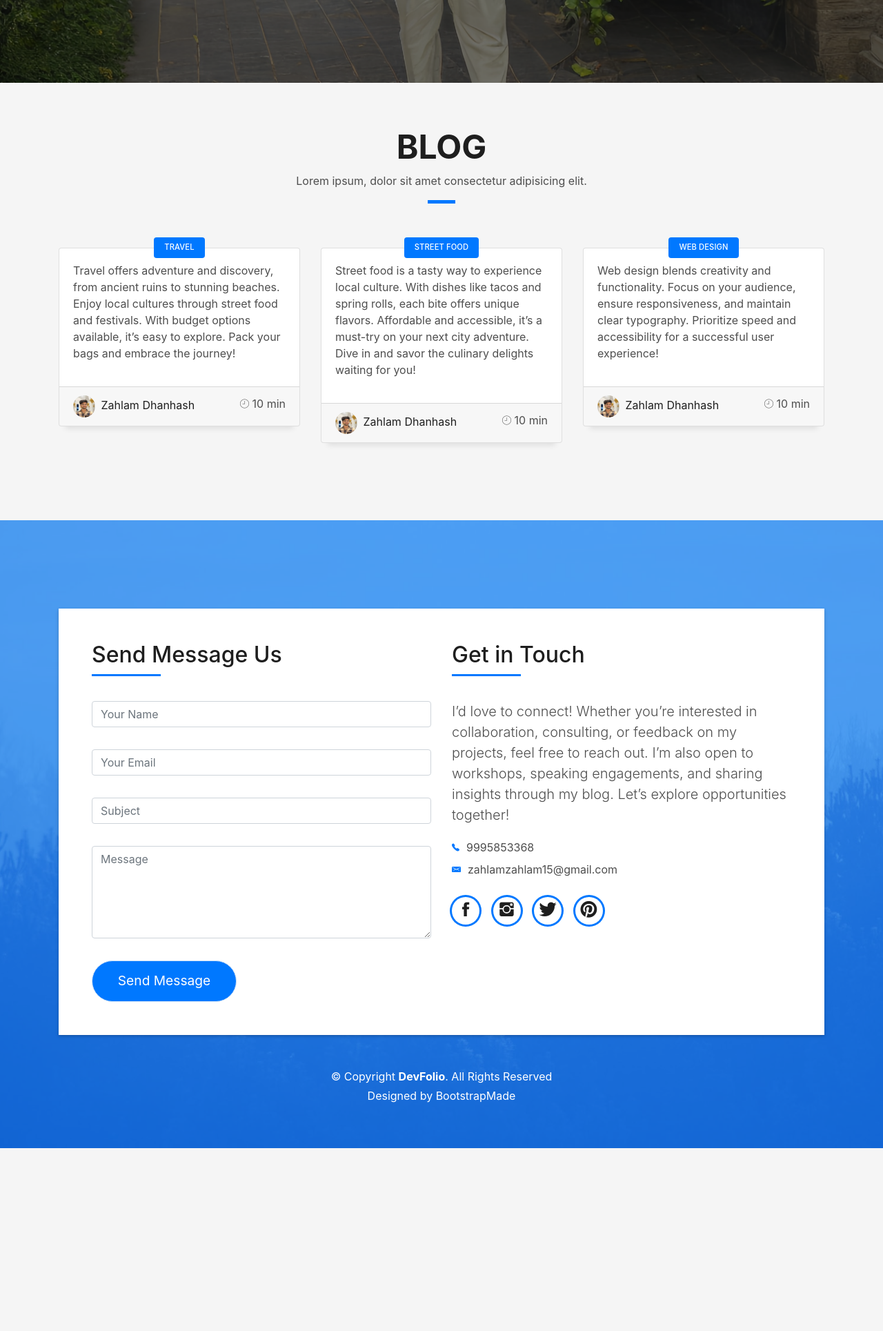
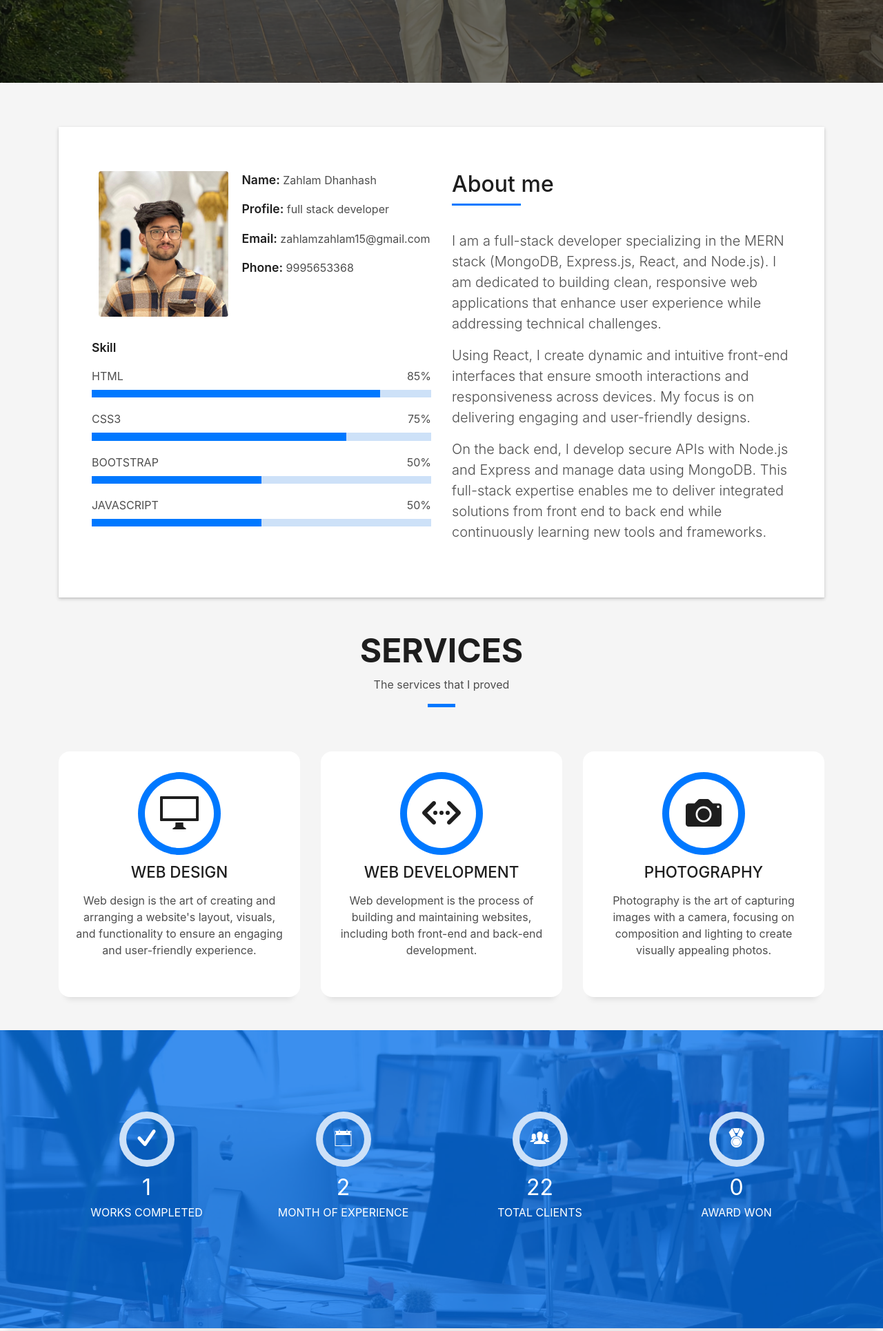
Before and after one commit to zahlam-dhanhash/personal-web, a plain HTML site: page index.html in a window 1280 px wide. Shown: the part 680-2609 px from the top of the page at 69% size. Before the commit the page ends 2344 px from the top, so only its background shows below. Drawn offline with Linux system fonts and the light colour scheme; files whose address does not match are found by name.

Commit message:
Update index.html

```diff
--- a/index.html
+++ b/index.html
@@ -86,7 +86,7 @@
   </div>
   <!--/ Intro Skew End /-->
 
-  <!-- <section id="about" class="about-mf sect-pt4 route">
+  <section id="about" class="about-mf sect-pt4 route">
     <div class="container">
       <div class="row">
         <div class="col-sm-12">
@@ -153,10 +153,10 @@
         </div>
       </div>
     </div>
-  </section> -->
+  </section>
 
   <!--/ Section Services Star /-->
-  <!-- <section id="service" class="services-mf route">
+   <section id="service" class="services-mf route">
     <div class="container">
       <div class="row">
         <div class="col-sm-12">
@@ -217,10 +217,10 @@
 
       </div>
     </div>
-  </section> -->
+  </section>
   <!--/ Section Services End /-->
 
-  <!-- <div class="section-counter paralax-mf bg-image" style="background-image: url(img/counters-bg.jpg)">
+   <div class="section-counter paralax-mf bg-image" style="background-image: url(img/counters-bg.jpg)">
     <div class="overlay-mf"></div>
     <div class="container">
       <div class="row">
@@ -270,10 +270,10 @@
         </div>
       </div>
     </div>
-  </div> -->
+  </div>
 
   <!--/ Section Portfolio Star /-->
-  <!-- <section id="work" class="portfolio-mf sect-pt4 route">
+   <section id="work" class="portfolio-mf sect-pt4 route">
     <div class="container">
       <div class="row">
         <div class="col-sm-12">
@@ -367,7 +367,7 @@
 
       </div>
     </div>
-  </section> -->
+  </section>
   <!--/ Section Portfolio End /-->
 
   <!--/ Section Testimonials Star /-->
@@ -401,7 +401,7 @@
                   <h6 class="category">Travel</h6>
                 </div>
               </div>
-              <!-- <h3 class="card-title"><a href="blog-single.html">See more ideas about Travel</a></h3> -->
+               <h3 class="card-title"><a href="blog-single.html">See more ideas about Travel</a></h3>
               <p class="card-description">
                 Travel offers adventure and discovery, from ancient ruins to stunning beaches. Enjoy local cultures through street food and festivals. With budget options available, it’s easy to explore. Pack your bags and embrace the journey!
 
```
